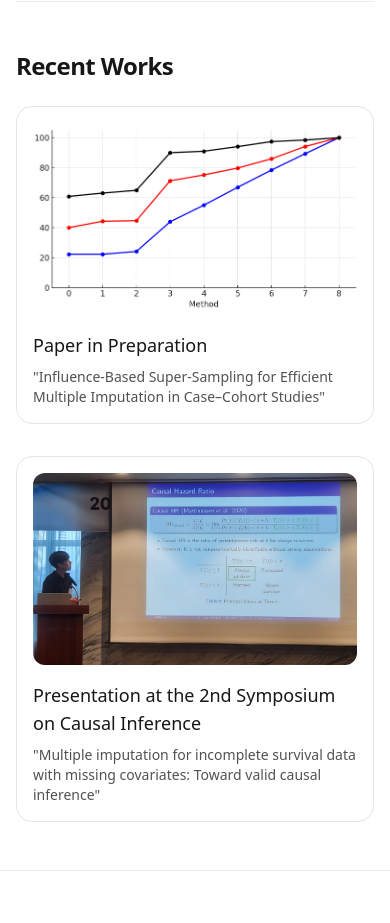
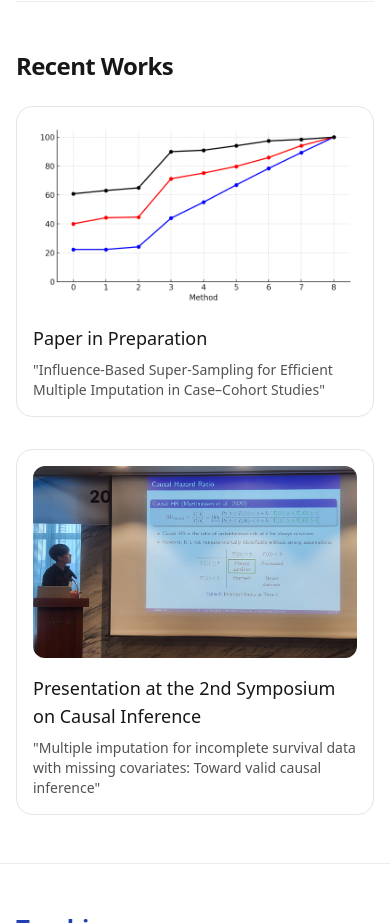
Before and after one commit to Jooho-Git/Jooho-Git.github.io, a plain HTML site: page index.html in a window 390 px wide. Shown: the part 1560-2483 px from the top of the page. Drawn offline with nearby package versions, Linux system fonts and the light colour scheme.

Commit message:
Update image class for better responsiveness

```diff
--- a/index.html
+++ b/index.html
@@ -106,7 +106,7 @@
         <!-- Work 1 -->
         <article class="rounded-2xl border border-neutral-200 p-4 bg-white/80">
           <!-- Put your image at assets/work1.jpg -->
-          <img src="assets/figure.png" alt="Paper in preparation image" class="w-full h-48 object-cover rounded-xl mb-4"/>
+          <img src="assets/figure.png" alt="Paper in preparation image" class="w-full h-auto object-contain rounded-xl mb-4"/>
           <h3 class="text-lg font-medium">Paper in Preparation</h3>
           <p class="mt-2 text-sm text-neutral-600">
             "Influence-Based Super-Sampling for Efficient Multiple Imputation in Case–Cohort Studies"
```
